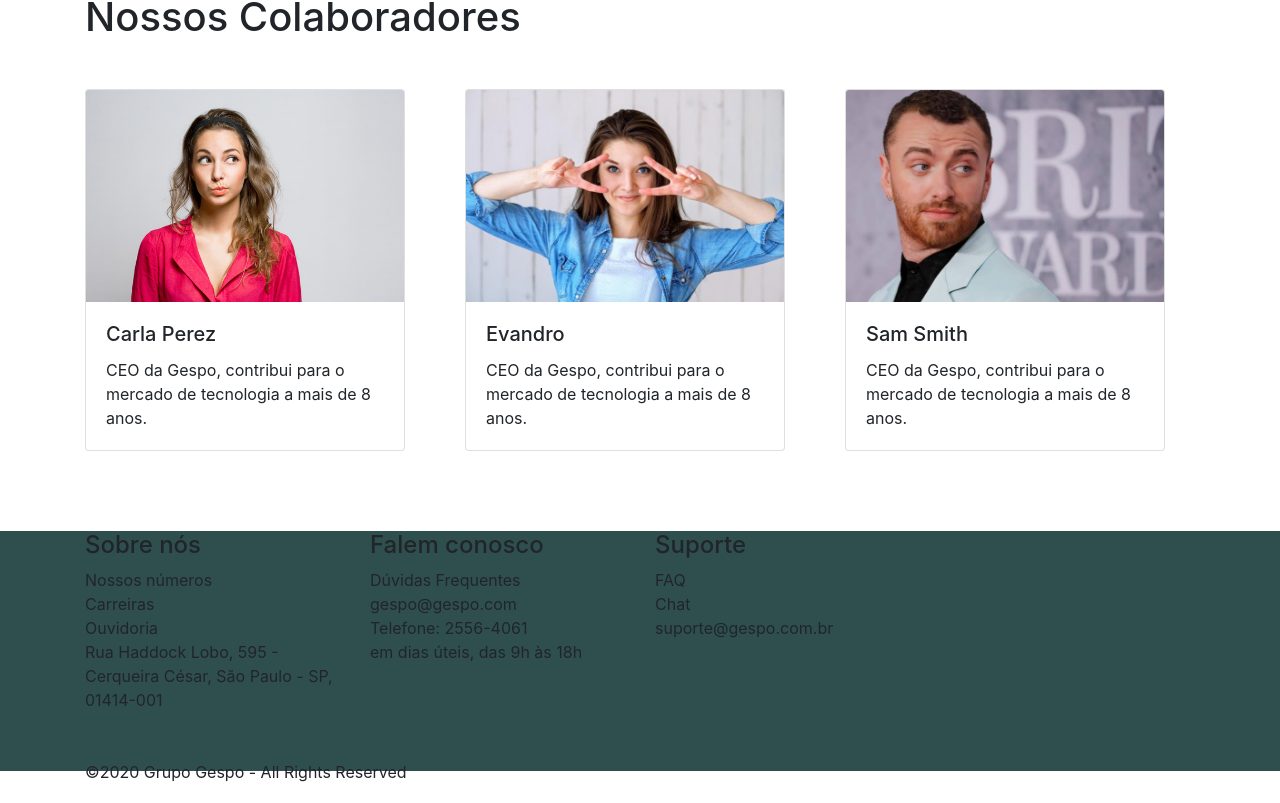
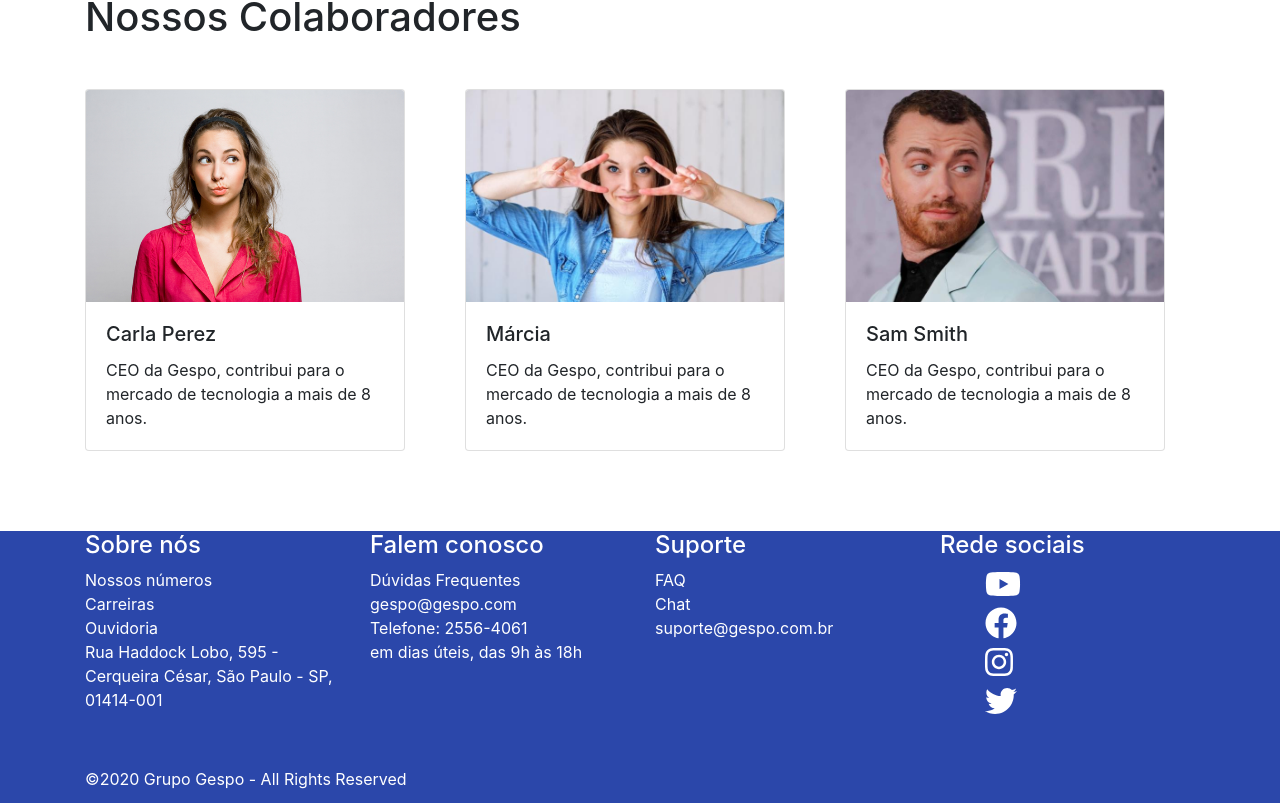
Before and after one commit to MatheusHuk/gespo-site, a React (Create React App) app: page / in a window 1280 px wide. Shown: the part 1402-2205 px from the top of the page. Built offline with nearby package versions, Linux system fonts and the light colour scheme.

Commit message:
Adiciona icons ao footer e altera estilo do footer

```diff
--- a/package.json
+++ b/package.json
@@ -3,6 +3,10 @@
   "version": "0.1.0",
   "private": true,
   "dependencies": {
+    "@fortawesome/fontawesome-svg-core": "^1.2.28",
+    "@fortawesome/free-brands-svg-icons": "^5.13.0",
+    "@fortawesome/free-solid-svg-icons": "^5.13.0",
+    "@fortawesome/react-fontawesome": "^0.1.9",
     "@testing-library/jest-dom": "^4.2.4",
     "@testing-library/react": "^9.3.2",
     "@testing-library/user-event": "^7.1.2",
--- a/src/App.js
+++ b/src/App.js
@@ -54,7 +54,7 @@
 								 img = {img.mulher}/>
 				</Col>
 				<Col>
-					<CardImgBack nome = {"Evandro"}
+					<CardImgBack nome = {"Márcia"}
 								 texto = {"CEO da Gespo, contribui para o mercado de tecnologia a mais de 8 anos."}
 								 img = {img.pessoa2}/>
 
--- a/src/components/footer/index.css
+++ b/src/components/footer/index.css
@@ -1,8 +1,13 @@
 .main-footer{
-    background-color: darkslategrey;
-    height: 30VH;
+    color: white;
+    background-color: #2B47AA;
+    height: 34VH;
     margin-top: 10vh;
 }
 .footer-bottom{
     margin-top: 4vh;
 }
+.social{
+    margin-top: 5px;
+    margin-left: 45px;
+}
--- a/src/components/footer/index.js
+++ b/src/components/footer/index.js
@@ -1,4 +1,8 @@
 import React from 'react';
+import { FontAwesomeIcon } from "@fortawesome/react-fontawesome";
+import {
+    faYoutube, faFacebook, faTwitter, faInstagram
+} from "@fortawesome/free-brands-svg-icons";
 import './index.css';
 
 export default function Footer(){
@@ -36,6 +40,16 @@
                 <li>suporte@gespo.com.br</li>
             </ul>
             </div>
+            {/*Coluna-3*/}
+            <div className="col-md-3 col-sm-6">
+            <h4>Rede sociais</h4>
+            <ul className="list-unstyled">
+                <li className="social"><FontAwesomeIcon icon={faYoutube} size="2x" /></li>
+                <li className="social"><FontAwesomeIcon icon={faFacebook} size="2x" /></li>
+                <li className="social"><FontAwesomeIcon icon={faInstagram} size="2x" /></li>
+                <li className="social"><FontAwesomeIcon icon={faTwitter} size="2x" /></li>
+            </ul>
+            </div>
             </div>
             {/*Botão footer*/}
             <div className="footer-bottom">
```
Also changed, not shown: 1 other file (tests, documents, lock files or other folders).
